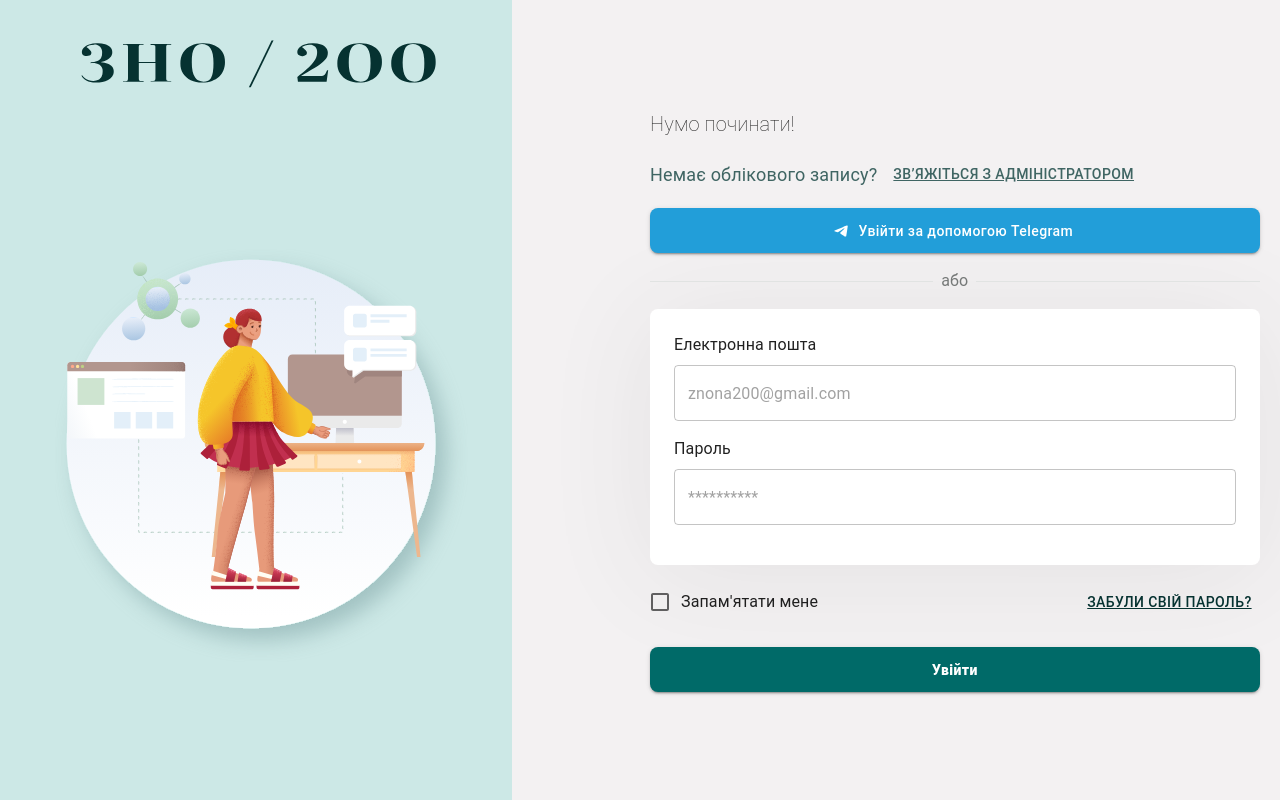
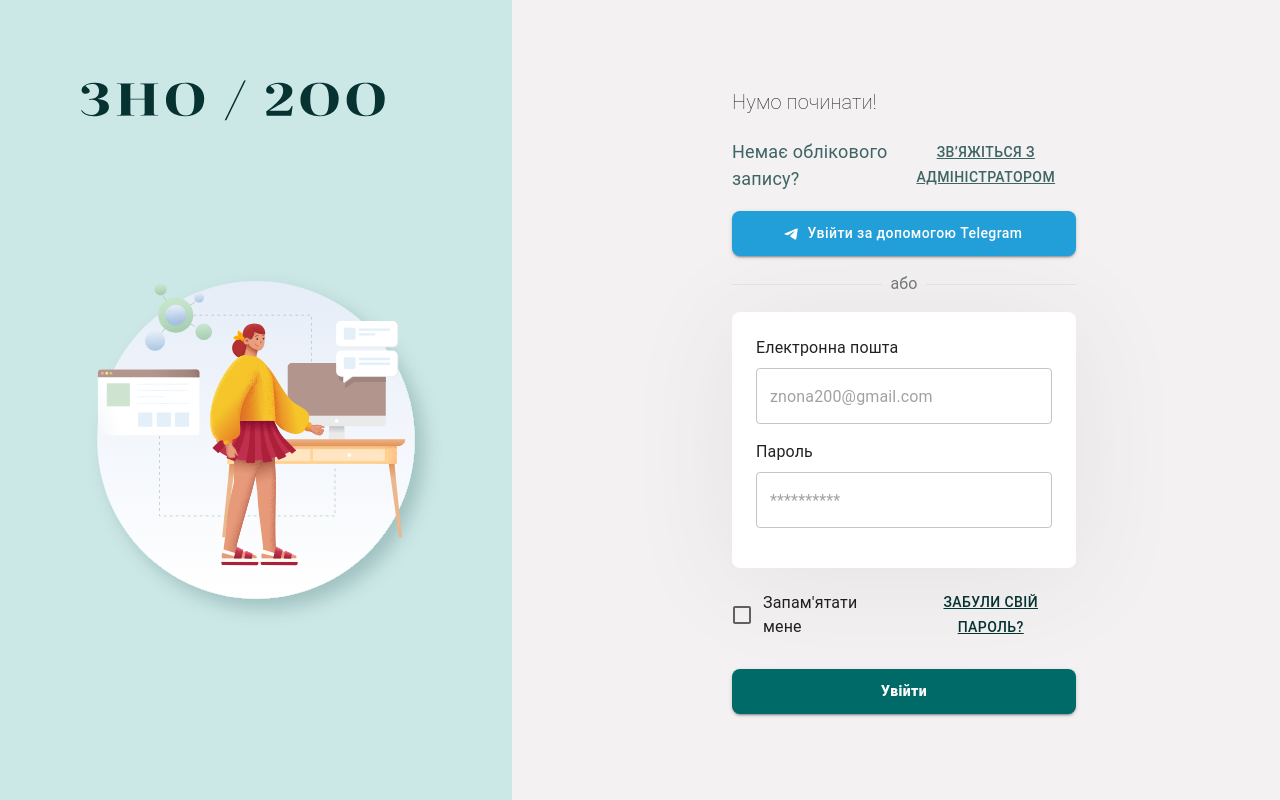
Before and after one commit to ShakunIlya74/znona200_fe, a React (Create React App) app: page /login in a window 1280 px wide. Built offline with nearby package versions, Linux system fonts and the light colour scheme.

Commit message:
fix all sizes

```diff
--- a/src/pages/LoginPage.tsx
+++ b/src/pages/LoginPage.tsx
@@ -26,7 +26,7 @@ const LoginPage: React.FC = () => {
                 width: '100%',
                 position: 'absolute',
                 top: 0,
-                flexDirection: 'row',
+                flexDirection: { xs: 'column', md: 'row' },
                 backgroundColor: '#CCE8E6',
             }}
         >
@@ -37,29 +37,32 @@ const LoginPage: React.FC = () => {
                     display: { xs: 'none', md: 'flex' },
                     flexDirection: 'column',
                     alignItems: 'flex-start',
-
                     backgroundColor: '#CCE8E6',
-                    // padding: '45px 45px 0 45px',
-                    width: { md: '60%', lg: '40%' },
+                    width: { xs: '100%', md: '60%', lg: '40%' },
                     boxSizing: 'border-box',
                     flexGrow: 0.7,
+                    padding: { xs: 2, md: 5 },
                 }}
             >
                 <Box sx={{
                     cursor: 'pointer',
-                    mt: 5, ml: 10, mr: 2, maxWidth: '120%', height: 'auto',
+                    mt: { xs: 2, md: 5 },
+                    ml: { xs: 2, md: 5 },
+                    mr: { xs: 2, md: 2 },
+                    maxWidth: '120%',
+                    height: 'auto',
                 }} onClick={() => navigate('/')}>
                     <Box component="img"
-                        sx={{ width: '140%', maxWidth: '140%', minWidth: '60%', height: 'auto', }}
+                        sx={{ width: '120%', maxWidth: '140%', minWidth: '60%', height: 'auto' }}
                         src={ZnoLogo} alt="Logo ZNO" />
                 </Box>
 
                 <Box sx={{
                     alignContent: 'center', flexGrow: 1,
-                    mr: 2, width: '140%'
+                    mr: { xs: 2, md: 2 }, width: '100%'
                 }}>
                     <Box component="img"
-                        sx={{ width: '120%', maxWidth: '70%', height: 'auto', }}
+                        sx={{ width: '100%', maxWidth: '100%', height: 'auto' }}
                         src={SapImage} alt="SAP" />
                 </Box>
             </Box>
@@ -70,22 +73,26 @@ const LoginPage: React.FC = () => {
                     display: 'flex',
                     justifyContent: 'center',
                     alignItems: 'center',
-                    padding: '20px',
+                    padding: { xs: 3, md: 5 },
                     flexGrow: 1,
-                    width: { md: '60%', lg: '60%' },
-                    // boxSizing: 'border-box',
+                    width: { xs: '100%', md: '60%', lg: '60%' },
                     backgroundColor: '#f3f1f2',
                 }}
             >
-                <Box sx={{ growFlex: 1 }}>
+                <Box sx={{ width: { xs: '90%', md: '90%', lg: '50%' }, }}>
                     <Box sx={{
                         display: { xs: 'flex', md: 'none' },
                         cursor: 'pointer',
-                        maxWidth: '70%', height: 'auto', flexGrow: 1,
-                        justifyContent: 'center', alignContent: 'center',
+                        maxWidth: '70%',
+                        height: 'auto',
+                        flexGrow: 1,
+                        justifyContent: 'center',
+                        alignItems: 'center',
+                        mx: 'auto',
+                        mb: 3,
                     }} onClick={() => navigate('/')}>
                         <Box component="img"
-                            sx={{ width: '140%', maxWidth: '140%', minWidth: '60%', height: 'auto', }}
+                            sx={{ width: '100%', maxWidth: '140%', minWidth: '60%', height: 'auto' }}
                             src={ZnoLogo} alt="Logo ZNO" />
                     </Box>
                     {isNewUser ? <Register changeFlow={changeFlow} /> : <Login changeFlow={changeFlow} />}
@@ -105,13 +112,15 @@ const Login: React.FC<FlowProps> = ({ changeFlow }) => {
     const [isSubmitting, setIsSubmitting] = useState(false);
 
     return (
-        <Box sx={{ maxWidth: '140%', width: '120%', mx: 1, }}>
+        <Box sx={{ maxWidth: { xs: '100%', sm: '80%', md: '140%' }, width: '100%', mx: 1,
+
+        }}>
 
             <Typography variant="h6" sx={{ fontWeight: 200, mb: 2 }}>
                 Нумо починати!
             </Typography>
-            <Box sx={{ display: 'flex', alignItems: 'center', mb: 2 }}>
-                <Typography sx={{ fontWeight: 400, fontSize: 18, color: '#3F6563', mr: 1 }}>
+            <Box sx={{ display: 'flex', alignItems: 'center', mb: 2, flexDirection: { xs: 'column', sm: 'row' } }}>
+                <Typography sx={{ fontWeight: 400, fontSize: 18, color: '#3F6563', mr: { sm: 1 }, mb: { xs: 1, sm: 0 } }}>
                     Немає облікового запису?
                 </Typography>
                 <Button
@@ -136,7 +145,7 @@ const Login: React.FC<FlowProps> = ({ changeFlow }) => {
                     height: '45px',
                     mb: 2,
                     textTransform: 'none',
-                    '&:hover': { backgroundColor: '#1b85c4' }, // Optional hover effect
+                    '&:hover': { backgroundColor: '#1b85c4' },
                 }}
             >
                 Увійти за допомогою Telegram
@@ -154,7 +163,7 @@ const Login: React.FC<FlowProps> = ({ changeFlow }) => {
                 component="form"
                 sx={{
                     backgroundColor: '#FFFFFF',
-                    padding: 3,
+                    padding: { xs: 2, md: 3 },
                     borderRadius: 2,
                     boxShadow: '0px 10px 110px 1px rgba(59, 59, 59, 0.08)',
                 }}
@@ -177,10 +186,11 @@ const Login: React.FC<FlowProps> = ({ changeFlow }) => {
             </Box>
 
             {/* Remember Me and Forgot Password */}
-            <Box sx={{ display: 'flex', justifyContent: 'space-between', alignItems: 'center', mt: 2 }}>
+            <Box sx={{ display: 'flex', justifyContent: 'space-between', alignItems: 'center', mt: 2, flexDirection: { xs: 'column', sm: 'row' } }}>
                 <FormControlLabel
                     control={<Checkbox checked={isRemember} onChange={() => setIsRemember(!isRemember)} />}
                     label="Запам'ятати мене"
+                    sx={{ mb: { xs: 1, sm: 0 } }}
                 />
                 <Button
                     onClick={() => navigate('/password-restore')}
@@ -213,13 +223,13 @@ const Login: React.FC<FlowProps> = ({ changeFlow }) => {
 const Register: React.FC<FlowProps> = ({ changeFlow }) => {
     // Placeholder for the Register component
     return (
-        <Box sx={{ maxWidth: 490, width: '100%' }}>
+        <Box sx={{ maxWidth: { xs: '100%', sm: 490 }, width: '100%' }}>
             <Typography variant="h6" sx={{ fontWeight: 500, mb: 2 }}>
                 Реєстрація
             </Typography>
             {/* Add registration form elements here */}
-            <Box sx={{ display: 'flex', alignItems: 'center', mb: 2 }}>
-                <Typography sx={{ fontWeight: 400, fontSize: 18, color: '#3F6563', mr: 1 }}>
+            <Box sx={{ display: 'flex', alignItems: 'center', mb: 2, flexDirection: { xs: 'column', sm: 'row' } }}>
+                <Typography sx={{ fontWeight: 400, fontSize: 18, color: '#3F6563', mr: { sm: 1 }, mb: { xs: 1, sm: 0 } }}>
                     Вже маєте обліковий запис?
                 </Typography>
                 <Button onClick={changeFlow} sx={{ textDecoration: 'underline', color: '#3F6563' }}>
```
